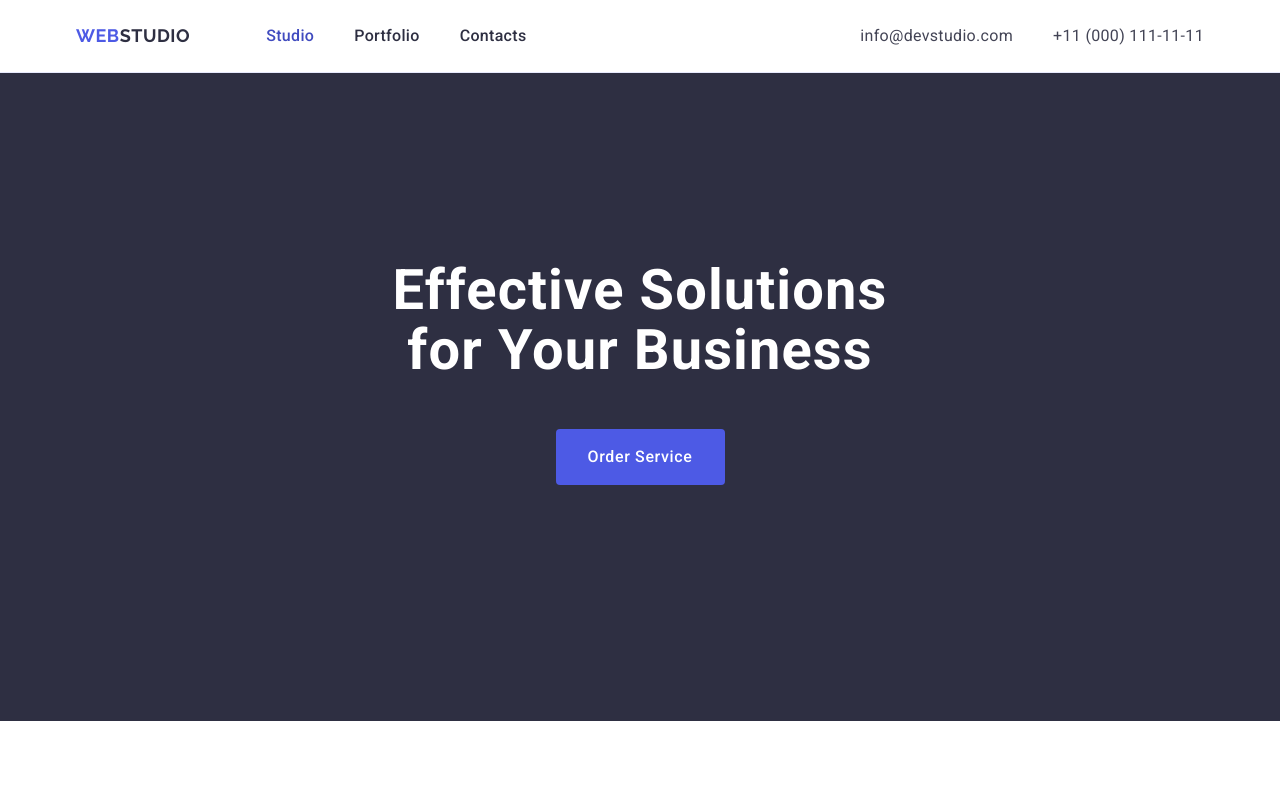
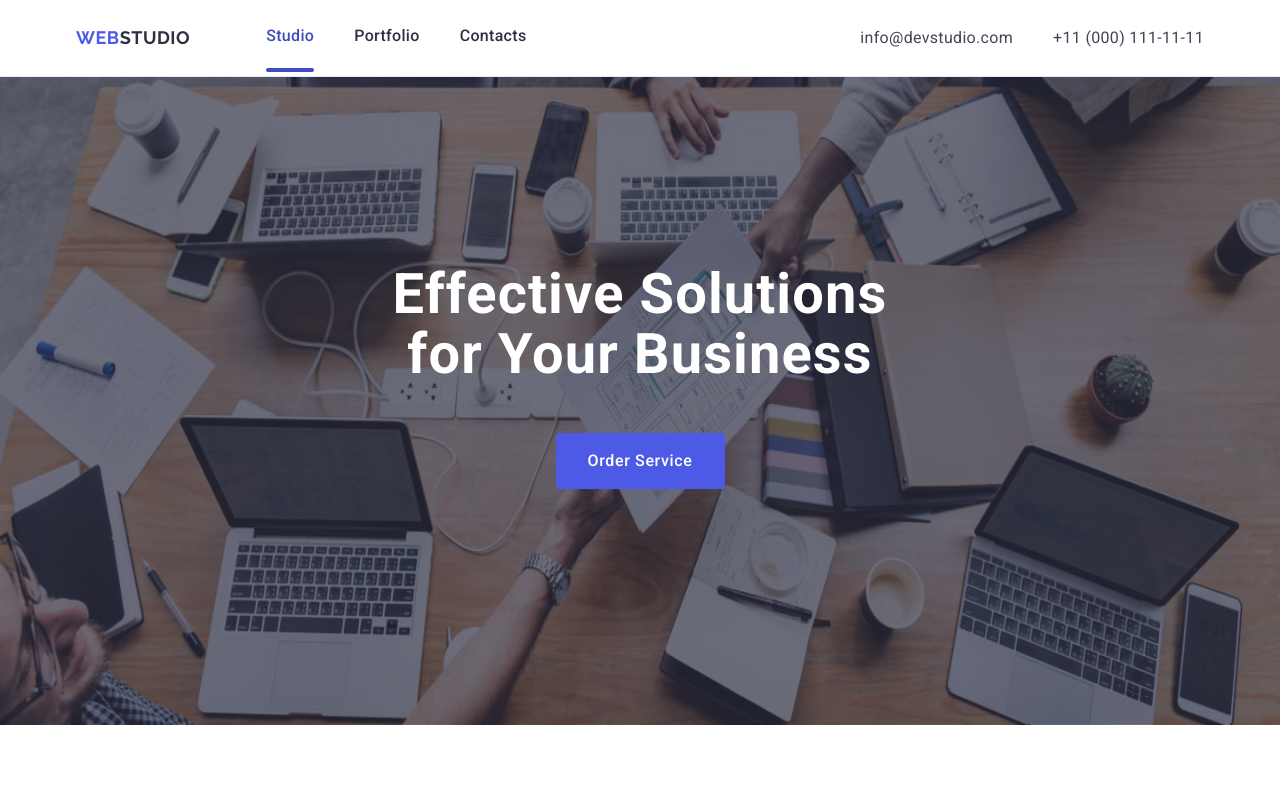
Before and after one commit to POWERSL2DE/goit-markup-hw-04, a plain HTML site: page index.html in a window 1280 px wide. In both pictures the pointer is over the link "Studio". Shown: the top 800 px of the page. Drawn offline with nearby package versions, Linux system fonts and the light colour scheme.

Commit message:
Update index.html and Styles.css
Updated header, hero

```diff
--- a/css/styles.css
+++ b/css/styles.css
@@ -94,6 +94,20 @@ body {
         color: #404bbf;
     }
 
+    .studio-link:hover::after,
+    .studio-link:focus::after {
+        content: '';
+        width: 48px;
+        height: 4px;
+        display: block;
+        border-radius: 2px;
+        background: #404BBF;
+        margin-left: auto;
+        margin-right: auto;
+        position: relative;
+        top: 20px;
+    }
+
     .contacts-section {
         font-style: normal;
     }
@@ -128,7 +142,12 @@ body {
     .hero-section {
         background-color: #2e2f42;
         padding: 188px 0;
+        background-image: linear-gradient(rgba(46, 47, 66, 0.7), rgba(46, 47, 66, 0.7)), url(/images/header-background-image.jpg);
+        background-repeat: no-repeat;
+        background-size: 100% 100%;
+        background-position: center center;
     }
+
 
     .hero-title {
         font-size: 56px;
--- a/index.html
+++ b/index.html
@@ -14,9 +14,9 @@
 
     <link rel="stylesheet" href="./css/styles.css">
   </head>
-  <body>
 
 
+  <body>
     <!-- Header page -->
 
     <header class="header-page">
@@ -28,9 +28,9 @@
                     <li><a class="studio-link" href="">Portfolio</a></li>
                     <li><a class="studio-link" href="">Contacts</a></li>
                 </ul>
-         </nav>
+        </nav>
 
-         <address class="contacts-section">
+        <address class="contacts-section">
             <ul class="contacts-list">
                 <li><a class="contacts" href="mailto:info@devstudio.com">info@devstudio.com</a></li>
                 <li><a class="contacts" href="tel:+110001111111">+11 (000) 111-11-11</a></li>
```
Also changed, not shown: images/header-background-image.jpg (added).
